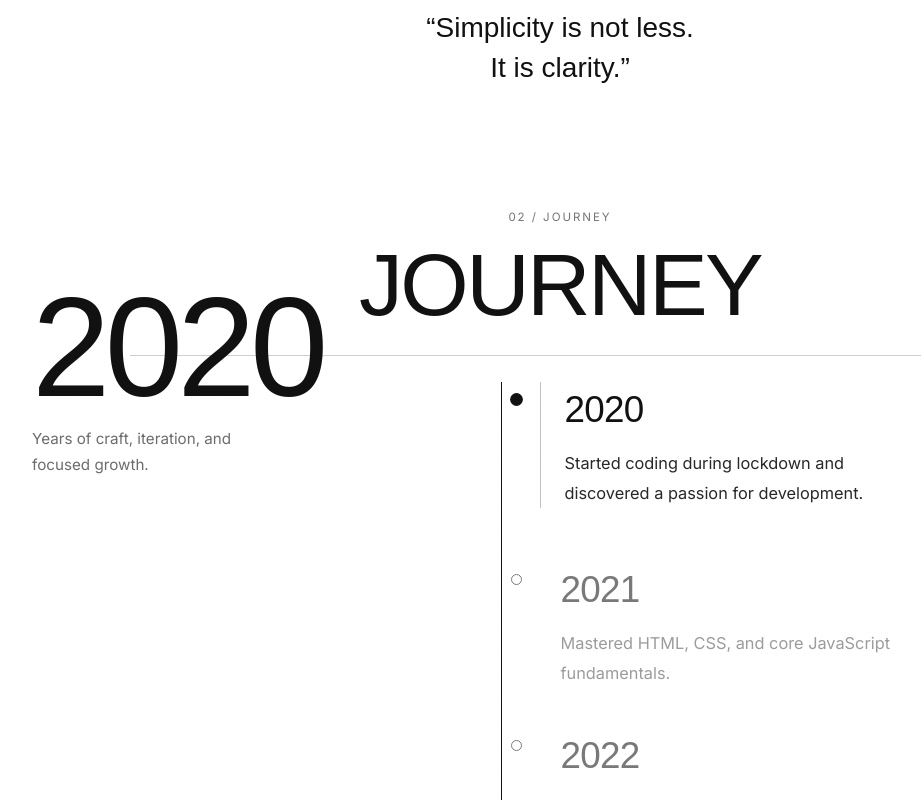
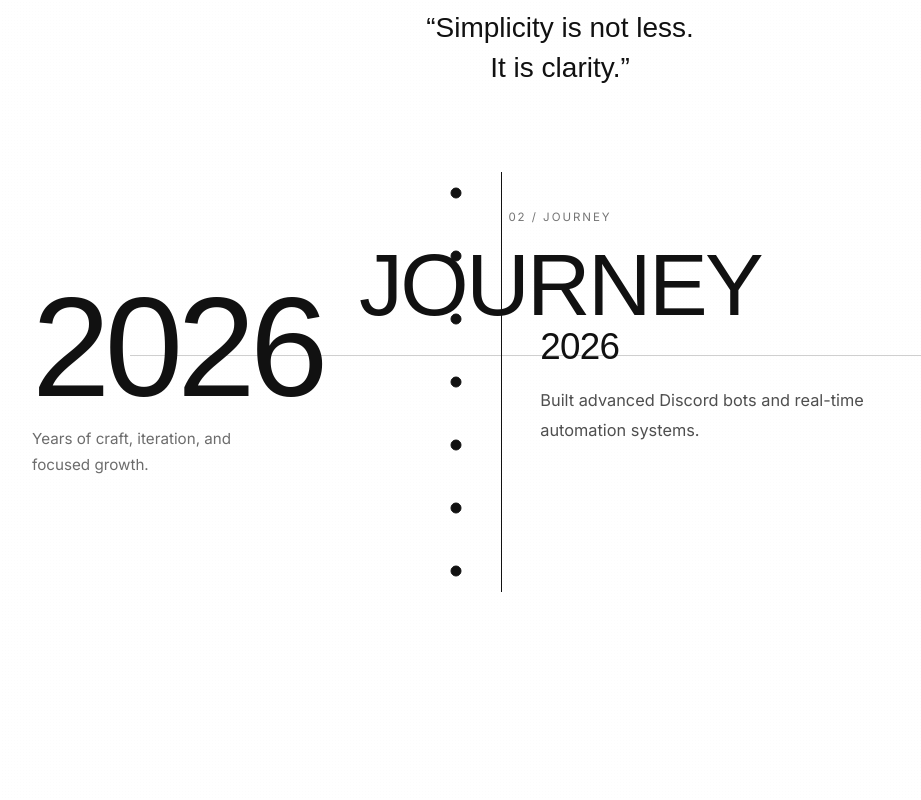
Before and after one commit to RianN9tProOfficial/vanguard-portfolio1, a Next.js app: page / in a window 1280 px wide. Shown: the part 1940-2740 px from the top of the page, without its empty margins (80-1001 px from the left). Built offline with nearby package versions, Linux system fonts and the light colour scheme; a web font is replaced by a local one.

Commit message:
Lock Journey right panel transitions while left year stays fixed

```diff
--- a/app/styles.css
+++ b/app/styles.css
@@ -1821,6 +1821,7 @@ a {
   position: relative;
   padding: 5.5rem 0 6.5rem;
   background: #fff;
+  min-height: calc(var(--journey-steps, 7) * 62vh);
 }
 
 .journey-story {
@@ -1860,8 +1861,10 @@ a {
 }
 
 .journey-track {
-  position: relative;
-  min-height: 100%;
+  position: sticky;
+  top: 50vh;
+  transform: translateY(-50%);
+  height: 420px;
   display: flex;
   justify-content: center;
 }
@@ -1885,22 +1888,70 @@ a {
 }
 
 .journey-events {
+  position: sticky;
+  top: 50vh;
+  transform: translateY(-50%);
+}
+
+.journey-events-locked {
+  min-height: 180px;
+}
+
+.journey-marker-rail {
+  position: absolute;
+  left: 50%;
+  transform: translate(-50%, -50%);
+  width: 10px;
+  height: 10px;
+  border: 1px solid #111;
+  border-radius: 999px;
+  background: #fff;
+}
+
+.journey-marker-rail:nth-child(3) {
+  top: 5%;
+}
+
+.journey-marker-rail:nth-child(4) {
+  top: 20%;
+}
+
+.journey-marker-rail:nth-child(5) {
+  top: 35%;
+}
+
+.journey-marker-rail:nth-child(6) {
+  top: 50%;
+}
+
+.journey-marker-rail:nth-child(7) {
+  top: 65%;
+}
+
+.journey-marker-rail:nth-child(8) {
+  top: 80%;
+}
+
+.journey-marker-rail:nth-child(9) {
+  top: 95%;
+}
+
+.journey-marker-rail.is-hit {
+  background: #111;
+}
+
+.journey-events {
   display: flex;
-  flex-direction: column;
-  gap: 2.5rem;
+  align-items: center;
 }
 
 .journey-event {
   position: relative;
-  padding-left: 1.2rem;
-  min-height: 126px;
-  border-left: 1px solid transparent;
-  transition:
-    opacity 380ms ease,
-    transform 380ms ease,
-    border-color 280ms ease,
-    padding-left 280ms ease;
-  cursor: default;
+  width: 100%;
+  padding-left: 0;
+  min-height: 0;
+  border-left: 0;
+  transition: opacity 360ms ease, transform 360ms ease;
 }
 
 .journey-marker {
@@ -1929,34 +1980,11 @@ a {
   font-size: 1.02rem;
   line-height: 1.85;
   color: rgba(17, 17, 17, 0.74);
-  transition: color 260ms ease;
-}
-
-.journey-event:hover {
-  opacity: 1;
-  transform: translateY(0);
-  padding-left: 1.45rem;
-  border-left-color: rgba(17, 17, 17, 0.2);
-}
-
-.journey-event:hover .journey-marker {
-  transform: scale(1.12);
 }
 
 .journey-event.is-active {
   opacity: 1;
   transform: translateY(0);
-  padding-left: 1.45rem;
-  border-left-color: rgba(17, 17, 17, 0.25);
-}
-
-.journey-event.is-active .journey-marker {
-  background: #111;
-  transform: scale(1.16);
-}
-
-.journey-event.is-active p {
-  color: rgba(17, 17, 17, 0.9);
 }
 
 .journey-event.is-past {
@@ -2077,7 +2105,8 @@ a {
   }
 
   .journey-events {
-    gap: 2rem;
+    position: static;
+    transform: none;
     padding-left: 1.1rem;
     border-left: 1px solid rgba(17, 17, 17, 0.2);
   }
--- a/components/TimelineSection.tsx
+++ b/components/TimelineSection.tsx
@@ -19,59 +19,45 @@ const journeyItems: JourneyItem[] = [
 
 export default function TimelineSection() {
   const sectionRef = useRef<HTMLElement | null>(null);
-  const itemRefs = useRef<Array<HTMLElement | null>>([]);
   const [activeIndex, setActiveIndex] = useState(0);
-  const [hoveredIndex, setHoveredIndex] = useState<number | null>(null);
   const [progress, setProgress] = useState(0);
 
   useEffect(() => {
     const section = sectionRef.current;
     if (!section) return;
 
-    const items = itemRefs.current.filter((item): item is HTMLElement => Boolean(item));
-    if (!items.length) return;
-
-    const observer = new IntersectionObserver(
-      (entries) => {
-        const visible = entries
-          .filter((entry) => entry.isIntersecting)
-          .sort((a, b) => b.intersectionRatio - a.intersectionRatio);
-
-        if (!visible.length) return;
-
-        const nextIndex = items.findIndex((item) => item === visible[0].target);
-        if (nextIndex >= 0) setActiveIndex(nextIndex);
-      },
-      { threshold: [0.35, 0.5, 0.75], rootMargin: '-18% 0px -30% 0px' },
-    );
-
-    items.forEach((item) => observer.observe(item));
-
-    const updateProgress = () => {
+    const updateTimeline = () => {
       const rect = section.getBoundingClientRect();
       const viewport = window.innerHeight;
-      const total = Math.max(1, rect.height + viewport * 0.25);
-      const covered = viewport * 0.62 - rect.top;
-      const ratio = covered / total;
-      setProgress(Math.max(0, Math.min(1, ratio)));
+      const total = Math.max(1, rect.height - viewport * 0.65);
+      const covered = viewport * 0.48 - rect.top;
+      const ratio = Math.max(0, Math.min(1, covered / total));
+
+      const nextIndex = Math.min(journeyItems.length - 1, Math.floor(ratio * journeyItems.length));
+      setActiveIndex(nextIndex);
+      setProgress(ratio);
     };
 
-    updateProgress();
-    window.addEventListener('scroll', updateProgress, { passive: true });
-    window.addEventListener('resize', updateProgress);
+    updateTimeline();
+    window.addEventListener('scroll', updateTimeline, { passive: true });
+    window.addEventListener('resize', updateTimeline);
 
     return () => {
-      observer.disconnect();
-      window.removeEventListener('scroll', updateProgress);
-      window.removeEventListener('resize', updateProgress);
+      window.removeEventListener('scroll', updateTimeline);
+      window.removeEventListener('resize', updateTimeline);
     };
   }, []);
 
-  const displayIndex = hoveredIndex ?? activeIndex;
-  const activeYear = useMemo(() => journeyItems[displayIndex]?.year ?? journeyItems[0].year, [displayIndex]);
+  const activeYear = useMemo(() => journeyItems[activeIndex]?.year ?? journeyItems[0].year, [activeIndex]);
+  const activeItem = journeyItems[activeIndex] ?? journeyItems[0];
 
   return (
-    <section className="journey" ref={sectionRef} aria-labelledby="journey-title">
+    <section
+      className="journey"
+      ref={sectionRef}
+      aria-labelledby="journey-title"
+      style={{ ['--journey-steps' as string]: journeyItems.length }}
+    >
       <div className="journey-shell">
         <span className="journey-label" aria-hidden="true">
           02 / JOURNEY
@@ -93,27 +79,16 @@ export default function TimelineSection() {
           <div className="journey-track" aria-hidden="true">
             <span className="journey-line" />
             <span className="journey-line-progress" style={{ transform: `scaleY(${progress})` }} />
+            {journeyItems.map((item, index) => (
+              <span key={item.year} className={`journey-marker journey-marker-rail ${index <= activeIndex ? 'is-hit' : ''}`} />
+            ))}
           </div>
 
-            <div className="journey-events">
-              {journeyItems.map((item, index) => {
-                const state = index === displayIndex ? 'is-active' : index < displayIndex ? 'is-past' : 'is-upcoming';
-                return (
-                  <article
-                    key={item.year}
-                    ref={(node) => {
-                      itemRefs.current[index] = node;
-                    }}
-                    className={`journey-event ${state}`}
-                    onMouseEnter={() => setHoveredIndex(index)}
-                    onMouseLeave={() => setHoveredIndex(null)}
-                  >
-                  <span className="journey-marker" aria-hidden="true" />
-                  <h3>{item.year}</h3>
-                  <p>{item.description}</p>
-                </article>
-              );
-            })}
+          <div className="journey-events journey-events-locked">
+            <article className="journey-event is-active" key={activeItem.year}>
+              <h3>{activeItem.year}</h3>
+              <p>{activeItem.description}</p>
+            </article>
           </div>
         </div>
       </div>
```
